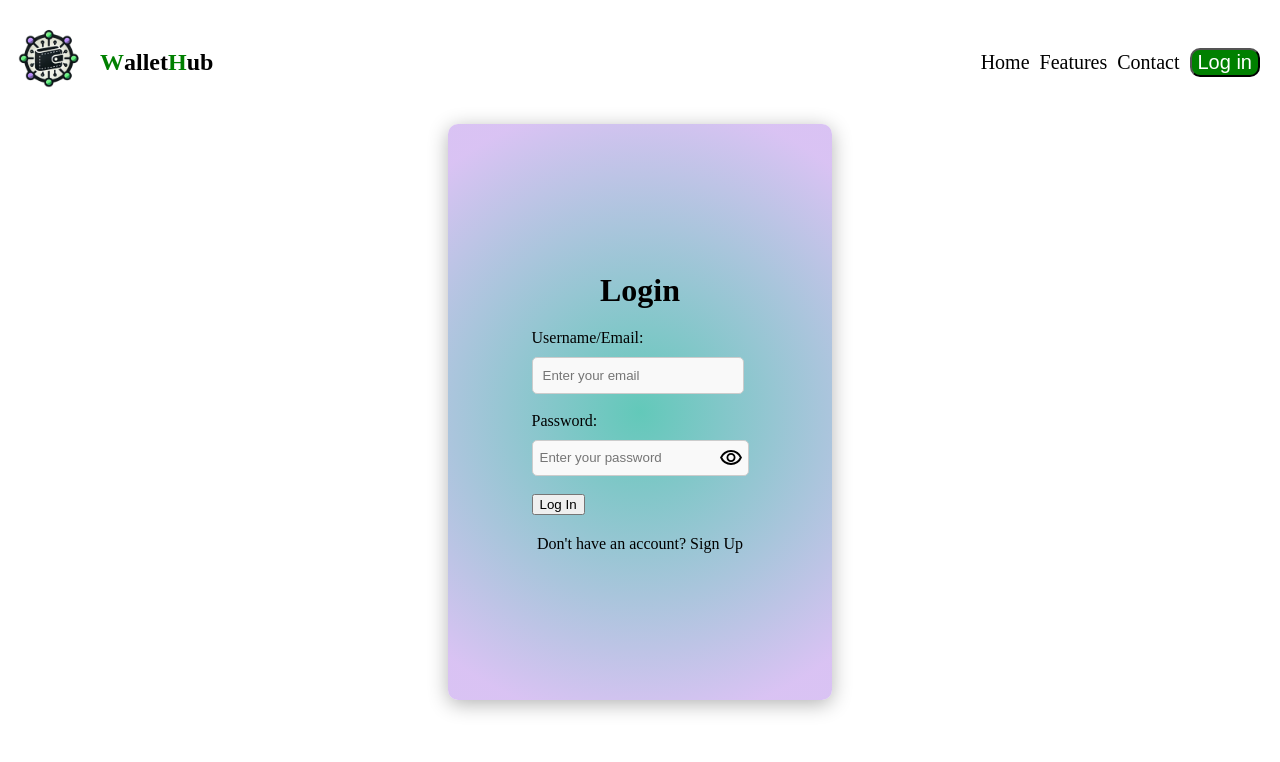
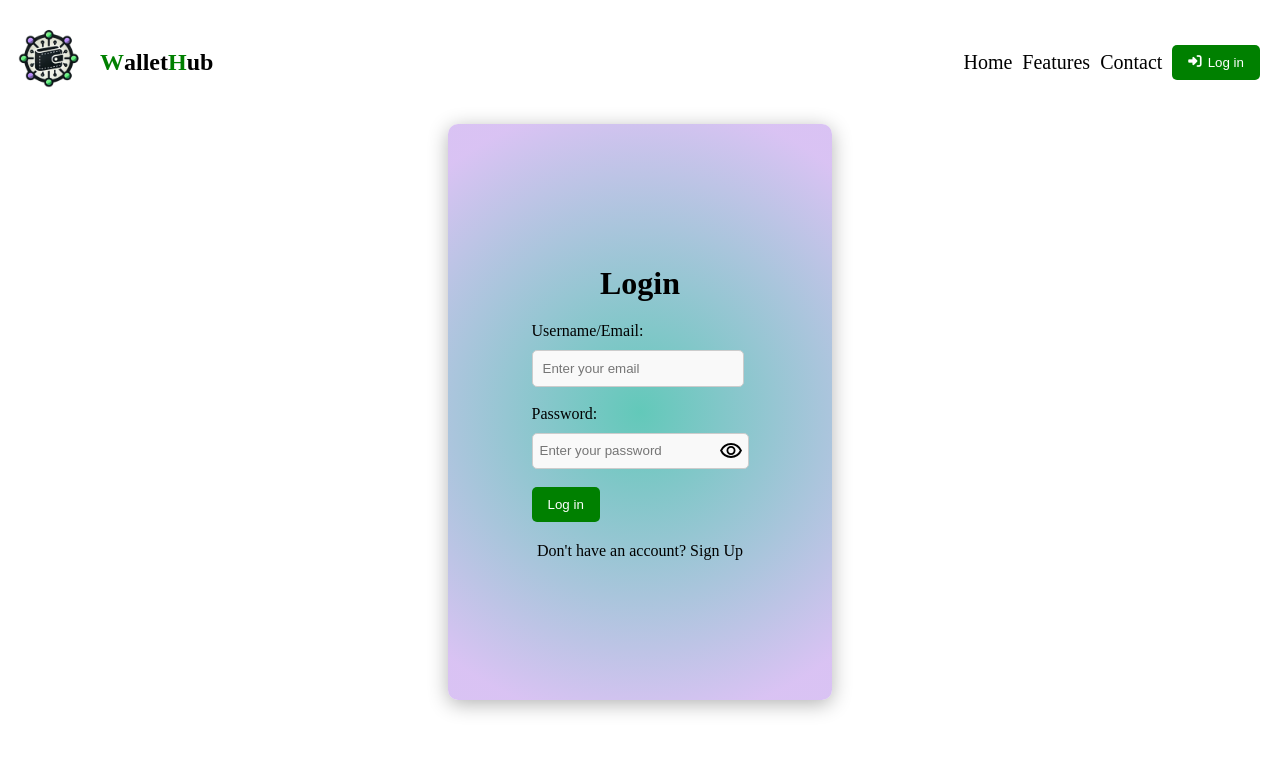
Before and after one commit to Ajlanalif/WalletHub, a Flask app: page /login in a window 1280 px wide. Shown: the top 762 px of the page. Run offline with Flask 3, Linux system fonts and the light colour scheme.

Commit message:
login and logout buttons style

```diff
--- a/templates/base.html
+++ b/templates/base.html
@@ -30,7 +30,7 @@
                 {% if current_user.is_admin %}
                 <li><a href="{{ url_for('admin_dashboard') }}"><i class="fas fa-shield-alt"></i> Admin</a></li>
                 <form method="POST" action="{{ url_for('logout') }}" style="margin: 0;">
-                    <button type="submit" class="logout-btn">
+                    <button type="submit" class="logout-btn" style="background-color: #e74c3c; color: white; padding: 10px 16px; border: none; border-radius: 5px; cursor: pointer;">
                         <i class="fas fa-sign-out-alt"></i> Logout
                     </button>
                 </form>
@@ -65,8 +65,10 @@
                 <li><a href="/#features">Features</a></li>
                 <li><a href="{{ url_for('contact') }}">Contact</a></li>
                 <li>
-                    <button style="background-color: green; border-radius: 10px; font-size: 20px;">
-                        <a href="{{ url_for('login') }}" style="text-decoration: none; color: white;">Log in</a>
+                    <button style="background-color: green; padding: 10px 16px; border: none; border-radius: 5px; cursor: pointer;">
+                        <a href="{{ url_for('login') }}" style="text-decoration: none; color: white; display: flex; align-items: center; gap: 6px;">
+                            <i class="fas fa-sign-in-alt"></i> Log in
+                        </a>
                     </button>
                 </li>
                 {% endif %}
--- a/templates/login.html
+++ b/templates/login.html
@@ -22,7 +22,10 @@
                 <img src="{{ url_for('static', filename='visible.svg') }}" id="togglePassword"
                     style="cursor: pointer; width: 24px; height: 24px;filter: brightness(0) invert(0);">
             </div><br>
-            <button type="submit">Log In</button>
+
+            <button type="submit" style="background-color: green; color: white; padding: 10px 16px; border: none; border-radius: 5px; cursor: pointer;">
+                Log in
+            </button>
         </form>
         <p>Don't have an account? <a href="/signup">Sign Up</a></p>
     </div>
```
Also changed, not shown: templates/admin_dashboard.html (deleted, +0 -42 lines).
